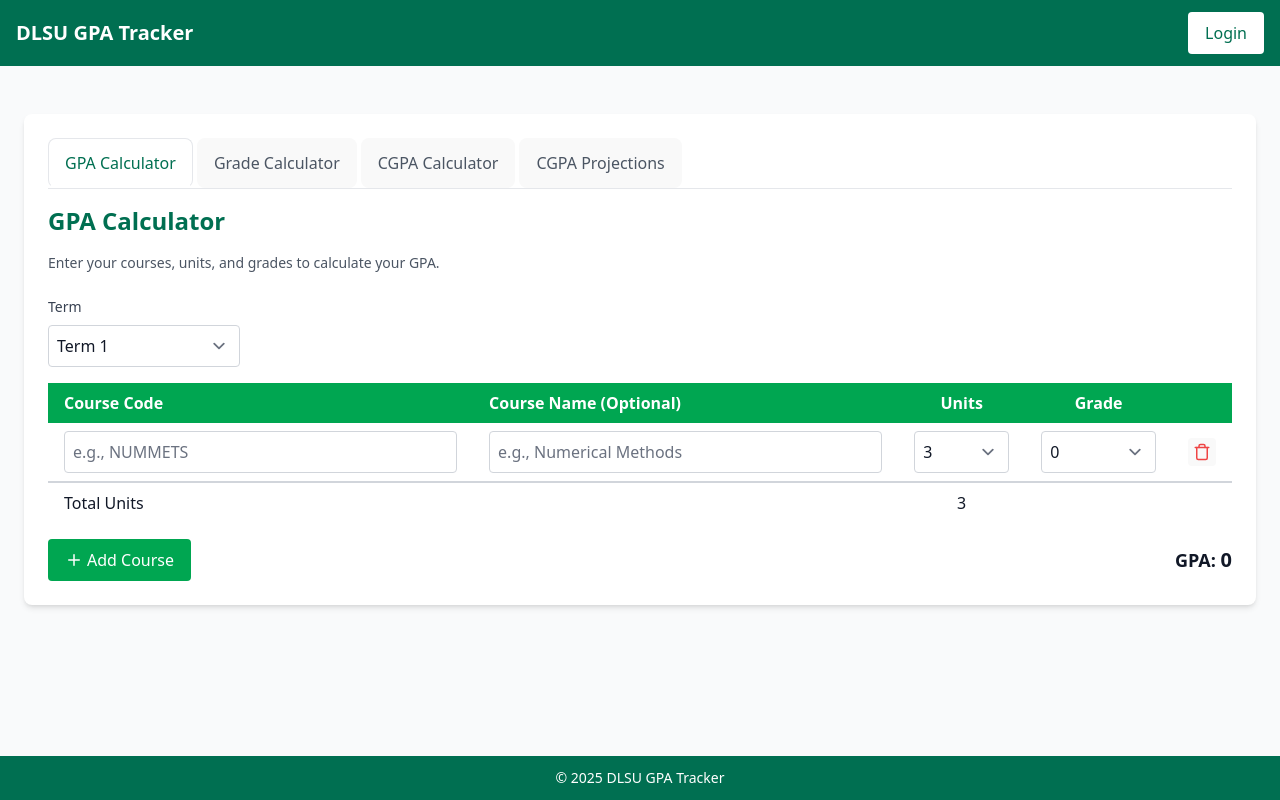
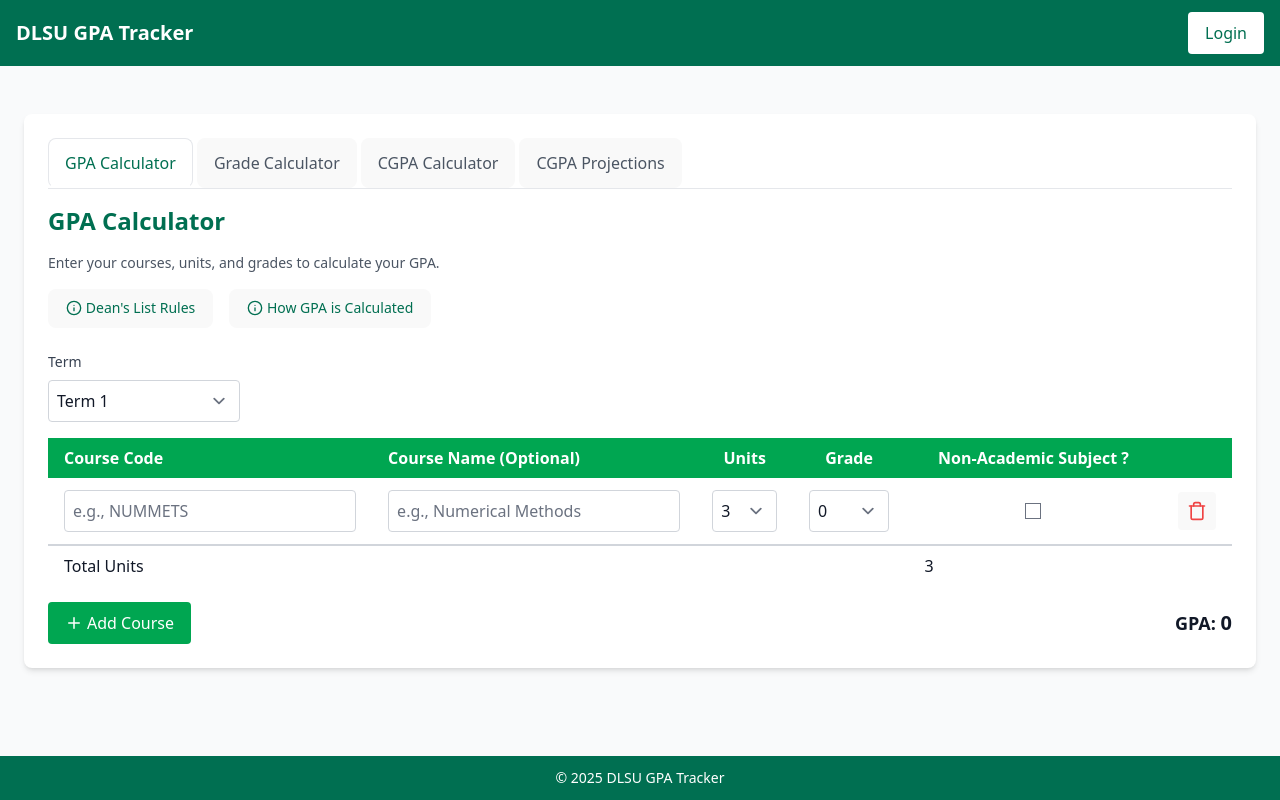
Before and after one commit to Shujimaki/dlsu-gpa-tracker, a React (Vite) app: page / in a window 1280 px wide. Built offline with nearby package versions, Linux system fonts and the light colour scheme.

Commit message:
Finish GPA Calculator tab; fix header alignment

```diff
--- a/src/components/GPACalculator.tsx
+++ b/src/components/GPACalculator.tsx
@@ -1,21 +1,59 @@
 import { useState, useEffect } from 'react';
-import { PlusIcon, TrashIcon } from 'lucide-react';
-import type { User, Course, Grade, Units } from '../types';
+import { PlusIcon, TrashIcon, InfoIcon } from 'lucide-react';
+import type { User, Course } from '../types';
 
 interface GPACalculatorProps {
   user: User | null;
 }
 
+// Helper to ensure loaded courses have 'nas' property
+function ensureCoursesWithNAS(courses: any[]): Course[] {
+  return courses.map((c) => ({
+    id: c.id,
+    code: c.code,
+    name: c.name,
+    units: c.units,
+    grade: c.grade,
+    nas: typeof c.nas === 'boolean' ? c.nas : false,
+  }));
+}
+
 const GPACalculator = ({ user }: GPACalculatorProps) => {
-  const [courses, setCourses] = useState<Course[]>([{
+  const defaultCourse: Course = {
     id: crypto.randomUUID(),
     code: '',
     name: '',
     units: 3,
-    grade: 0
-  }]);
+    grade: 0,
+    nas: false,
+  };
+  const [courses, setCourses] = useState<Course[]>([defaultCourse]);
   const [selectedTerm, setSelectedTerm] = useState(1);
   const [maxTerm, setMaxTerm] = useState(12);
+  const [showDeansListModal, setShowDeansListModal] = useState(false);
+  const [showGPAModal, setShowGPAModal] = useState(false);
+
+  // Load saved data when term changes
+  useEffect(() => {
+    const savedData = localStorage.getItem(`term_${selectedTerm}`);
+    if (savedData) {
+      setCourses(ensureCoursesWithNAS(JSON.parse(savedData)));
+    } else {
+      setCourses([{
+        id: crypto.randomUUID(),
+        code: '',
+        name: '',
+        units: 3,
+        grade: 0,
+        nas: false,
+      }]);
+    }
+  }, [selectedTerm]);
+
+  // Save data when courses change
+  useEffect(() => {
+    localStorage.setItem(`term_${selectedTerm}`, JSON.stringify(courses));
+  }, [courses, selectedTerm]);
 
   const addCourse = () => {
     setCourses([...courses, {
@@ -23,7 +61,8 @@
       code: '',
       name: '',
       units: 3,
-      grade: 0
+      grade: 0,
+      nas: false,
     }]);
   };
 
@@ -33,7 +72,7 @@
     }
   };
 
-  const updateCourse = (id: string, field: keyof Course, value: string | number) => {
+  const updateCourse = (id: string, field: keyof Course, value: string | number | boolean) => {
     setCourses(courses.map(course =>
       course.id === id ? { ...course, [field]: value } : course
     ));
@@ -42,14 +81,12 @@
   const calculateGPA = () => {
     let totalUnits = 0;
     let totalGradePoints = 0;
-
     courses.forEach(course => {
-      if (course.units !== 0 && course.grade !== undefined && course.grade !== null) {
+      if (!course.nas && course.units !== 0 && course.grade !== undefined && course.grade !== null) {
         totalUnits += course.units;
         totalGradePoints += course.units * course.grade;
       }
     });
-
     return totalUnits === 0 ? 0 : Number((totalGradePoints / totalUnits).toFixed(3));
   };
 
@@ -61,16 +98,17 @@
       code: '',
       name: '',
       units: 3,
-      grade: 0
+      grade: 0,
+      nas: false,
     }]);
   };
 
-  const totalUnits = courses.reduce((sum, course) => sum + (course.units || 0), 0);
+  const totalAcademicUnits = courses.filter(c => !c.nas).reduce((sum, c) => sum + (c.units || 0), 0);
+  const totalNASUnits = courses.filter(c => c.nas).reduce((sum, c) => sum + (c.units || 0), 0);
   const gpa = calculateGPA();
-
-  const hasGradeBelow2 = courses.some(course => course.grade < 2.0 && course.grade >= 0);
-  const isDeansLister = totalUnits >= 12 && gpa >= 3.0 && !hasGradeBelow2;
-  const isFirstHonors = totalUnits >= 12 && gpa >= 3.4 && !hasGradeBelow2;
+  const hasGradeBelow2 = courses.some(course => !course.nas && course.grade < 2.0 && course.grade >= 0);
+  const isDeansLister = (totalAcademicUnits >= 12) && gpa >= 3.0 && !hasGradeBelow2;
+  const isFirstHonors = (totalAcademicUnits >= 12) && gpa >= 3.4 && !hasGradeBelow2;
 
   return (
     <div>
@@ -81,6 +119,22 @@
         <p className="text-sm text-gray-600 mb-4">
           Enter your courses, units, and grades to calculate your GPA.
         </p>
+        <div className="flex gap-4">
+          <button
+            onClick={() => setShowDeansListModal(true)}
+            className="text-sm text-dlsu-green hover:text-dlsu-light-green flex items-center gap-1"
+          >
+            <InfoIcon size={16} />
+            Dean's List Rules
+          </button>
+          <button
+            onClick={() => setShowGPAModal(true)}
+            className="text-sm text-dlsu-green hover:text-dlsu-light-green flex items-center gap-1"
+          >
+            <InfoIcon size={16} />
+            How GPA is Calculated
+          </button>
+        </div>
       </div>
 
       <div className="mb-4 flex items-center gap-4">
@@ -120,62 +174,91 @@
               <th className="px-4 py-2 text-left">Course Name (Optional)</th>
               <th className="px-4 py-2 text-center">Units</th>
               <th className="px-4 py-2 text-center">Grade</th>
+              <th className="px-4 py-2 text-center">Non-Academic Subject <span title='What is this?'>?</span></th>
               <th className="px-4 py-2 w-10"></th>
             </tr>
           </thead>
           <tbody>
             {courses.map(course => (
-              <tr key={course.id} className="border-b border-gray-200 hover:bg-gray-50">
-                <td className="px-4 py-2">
+              <tr key={course.id} className="border-b border-gray-200 hover:bg-gray-50 md:align-middle bg-white md:bg-transparent">
+                <td className="px-4 py-3 align-middle">
                   <input
                     type="text"
                     value={course.code}
                     onChange={(e) => updateCourse(course.id, 'code', e.target.value)}
-                    className="w-full p-2 border border-gray-300 rounded"
+                    className="w-full p-2 border border-gray-300 rounded text-base"
                     placeholder="e.g., NUMMETS"
                   />
                 </td>
-                <td className="px-4 py-2">
+                <td className="px-4 py-3 align-middle">
                   <input
                     type="text"
                     value={course.name}
                     onChange={(e) => updateCourse(course.id, 'name', e.target.value)}
-                    className="w-full p-2 border border-gray-300 rounded"
+                    className="w-full p-2 border border-gray-300 rounded text-base"
                     placeholder="e.g., Numerical Methods"
                   />
                 </td>
-                <td className="px-4 py-2">
+                <td className="px-4 py-3 align-middle">
                   <select
                     value={course.units}
-                    onChange={(e) => updateCourse(course.id, 'units', Number(e.target.value))}
-                    className="w-full p-2 pr-8 border border-gray-300 rounded"
+                    onChange={e => updateCourse(course.id, 'units', Number(e.target.value))}
+                    className="w-full p-2 pr-8 border border-gray-300 rounded text-base"
                   >
-                    {[1, 2, 3, 4, 5].map((units) => (
+                    {course.nas
+                      ? [0, 1, 2, 3].map(units => (
+                          <option key={units} value={units}>
+                            ({units})
+                          </option>
+                        ))
+                      : [1, 2, 3, 4, 5].map(units => (
                           <option key={units} value={units}>
                             {units}
                           </option>
                         ))}
                   </select>
                 </td>
-                <td className="px-4 py-2">
+                <td className="px-4 py-3 align-middle">
+                  {course.nas && course.units === 0 ? (
+                    <select
+                      value={course.grade === 1 ? 'P' : 'F'}
+                      onChange={e => updateCourse(course.id, 'grade', e.target.value === 'P' ? 1 : 0)}
+                      className="w-full p-2 pr-8 border border-gray-300 rounded text-base"
+                    >
+                      <option value="P">P</option>
+                      <option value="F">F</option>
+                    </select>
+                  ) : (
                     <select
                       value={course.grade}
-                    onChange={(e) => updateCourse(course.id, 'grade', Number(e.target.value))}
-                    className="w-full p-2 pr-8 border border-gray-300 rounded"
+                      onChange={e => updateCourse(course.id, 'grade', Number(e.target.value))}
+                      className="w-full p-2 pr-8 border border-gray-300 rounded text-base"
                     >
-                    {[4.0, 3.5, 3.0, 2.5, 2.0, 1.5, 1.0, 0.0].map((grade) => (
+                      {[4.0, 3.5, 3.0, 2.5, 2.0, 1.5, 1.0, 0.0].map(grade => (
                         <option key={grade} value={grade}>
                           {grade}
                         </option>
                       ))}
                     </select>
+                  )}
                 </td>
-                <td className="px-4 py-2">
+                <td className="px-4 py-3 align-middle">
+                  <div className="flex justify-center items-center">
+                    <input
+                      type="checkbox"
+                      checked={course.nas}
+                      onChange={e => updateCourse(course.id, 'nas', e.target.checked)}
+                      className="accent-dlsu-green"
+                      aria-label="Non-Academic Subject"
+                    />
+                  </div>
+                </td>
+                <td className="px-4 py-3 align-middle">
                   <button
                     onClick={() => removeCourse(course.id)}
-                    className="p-1 text-red-500 hover:text-red-700 rounded"
+                    className="p-2 text-red-500 hover:text-red-700 rounded"
                   >
-                    <TrashIcon size={18} />
+                    <TrashIcon size={20} />
                   </button>
                 </td>
               </tr>
@@ -185,7 +268,12 @@
             <tr className="border-t-2 border-gray-300 font-medium">
               <td className="px-4 py-2">Total Units</td>
               <td></td>
-              <td className="px-4 py-2 text-center">{totalUnits}</td>
+              <td className="px-4 py-2 text-center" colSpan={3}>
+                {totalAcademicUnits}
+                {totalNASUnits > 0 && (
+                  <span className="text-gray-500"> ({totalNASUnits})</span>
+                )}
+              </td>
               <td colSpan={2}></td>
             </tr>
           </tfoot>
@@ -216,6 +304,55 @@
           )}
         </div>
       </div>
+
+      {/* Dean's List Modal */}
+      {showDeansListModal && (
+        <div className="fixed inset-0 bg-black bg-opacity-50 flex items-center justify-center z-50">
+          <div className="bg-white p-6 rounded-lg max-w-md">
+            <h3 className="text-lg font-bold mb-4">Dean's List Requirements</h3>
+            <ul className="list-disc pl-5 space-y-2">
+              <li>Must be enrolled in at least 12 units</li>
+              <li>No grade below 2.0 in any subject</li>
+              <li>First Honors: GPA of 3.4 or higher</li>
+              <li>Second Honors: GPA of 3.0 to 3.39</li>
+            </ul>
+            <button
+              onClick={() => setShowDeansListModal(false)}
+              className="mt-4 px-4 py-2 bg-dlsu-green text-white rounded hover:bg-dlsu-light-green"
+            >
+              Close
+            </button>
+          </div>
+        </div>
+      )}
+
+      {/* GPA Calculation Modal */}
+      {showGPAModal && (
+        <div className="fixed inset-0 bg-black bg-opacity-50 flex items-center justify-center z-50">
+          <div className="bg-white p-6 rounded-lg max-w-md">
+            <h3 className="text-lg font-bold mb-4">How GPA is Calculated</h3>
+            <p className="mb-4">GPA is calculated using the following formula:</p>
+            <div className="bg-gray-50 p-4 rounded mb-4">
+              <p className="font-mono">GPA = Σ(Grade × Units) ÷ Total Units</p>
+            </div>
+            <p className="mb-4">Where:</p>
+            <ul className="list-disc pl-5 space-y-2">
+              <li>Grade: Numerical grade (4.0, 3.5, 3.0, etc.)</li>
+              <li>Units: Number of units for each course</li>
+              <li>Total Units: Sum of all course units</li>
+            </ul>
+            <div className="mt-4 p-3 bg-yellow-50 border-l-4 border-yellow-400 text-yellow-800 rounded">
+              <strong>Note:</strong> Non-Academic Subjects (NAS) are <u>not</u> included in GPA calculations, but are considered for Dean's List eligibility.
+            </div>
+            <button
+              onClick={() => setShowGPAModal(false)}
+              className="mt-4 px-4 py-2 bg-dlsu-green text-white rounded hover:bg-dlsu-light-green"
+            >
+              Close
+            </button>
+          </div>
+        </div>
+      )}
     </div>
   );
 };
--- a/src/components/Header.tsx
+++ b/src/components/Header.tsx
@@ -9,7 +9,7 @@
 const Header = ({ user, onLoginClick, onLogout }: HeaderProps) => {
   return (
     <header className="bg-dlsu-green text-white">
-      <div className="container mx-auto px-4 py-3 flex justify-between items-center">
+      <div className="w-full px-4 py-3 flex justify-between items-center">
         <div className="flex items-center">
           <h1 className="text-xl font-bold">DLSU GPA Tracker</h1>
         </div>
--- a/src/types/index.ts
+++ b/src/types.ts
@@ -1,16 +1,15 @@
 export interface Course {
   id: string;
   code: string;
-  name?: string;
+  name: string;
   units: number;
   grade: number;
+  nas: boolean; // Non-Academic Subject
 }
 
 export interface Term {
-  id: string;
-  number: number;
+  id: number;
   courses: Course[];
-  gpa: number;
 }
 
 export interface User {
@@ -19,6 +18,3 @@
   displayName?: string;
   terms: Term[];
 }
-
-export type Grade = 4.0 | 3.5 | 3.0 | 2.5 | 2.0 | 1.5 | 1.0 | 0.0;
-export type Units = 1 | 2 | 3 | 4 | 5;
```
Lines whose indentation alone changed are shown as unchanged.
